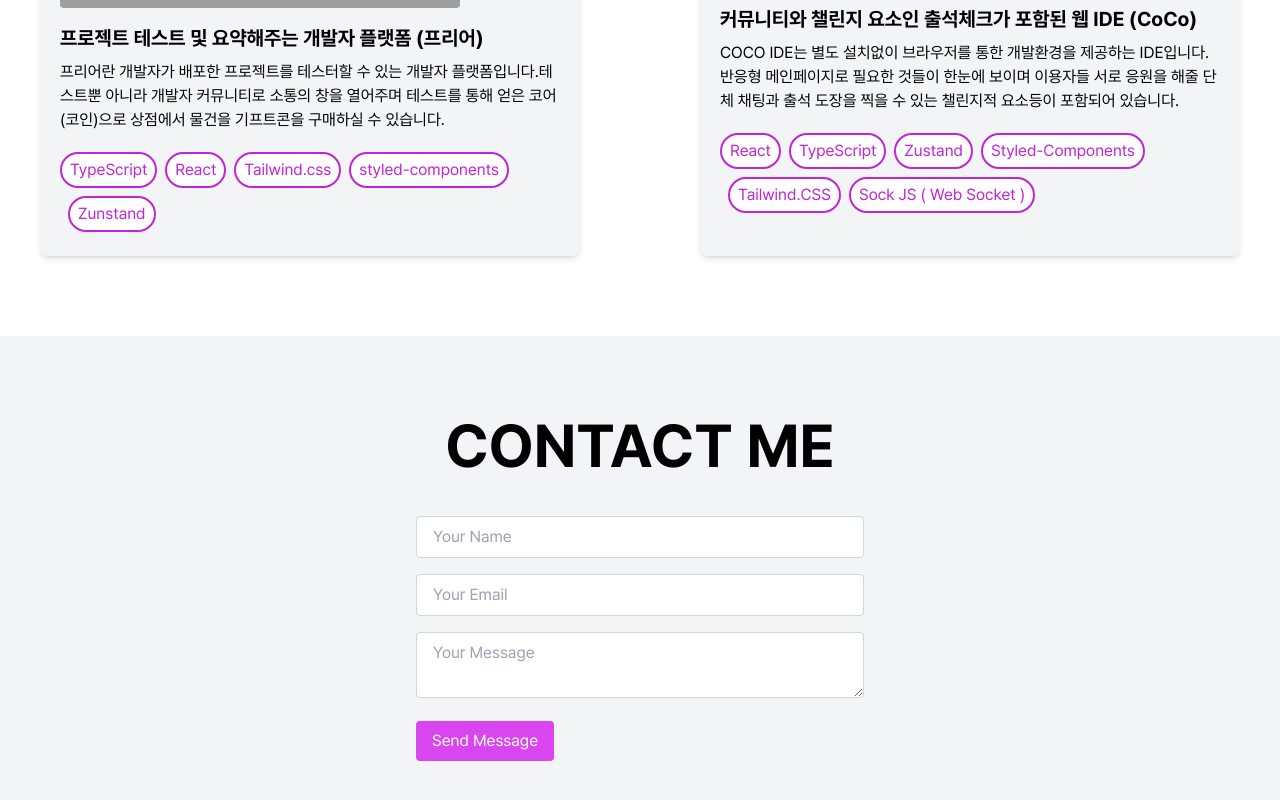
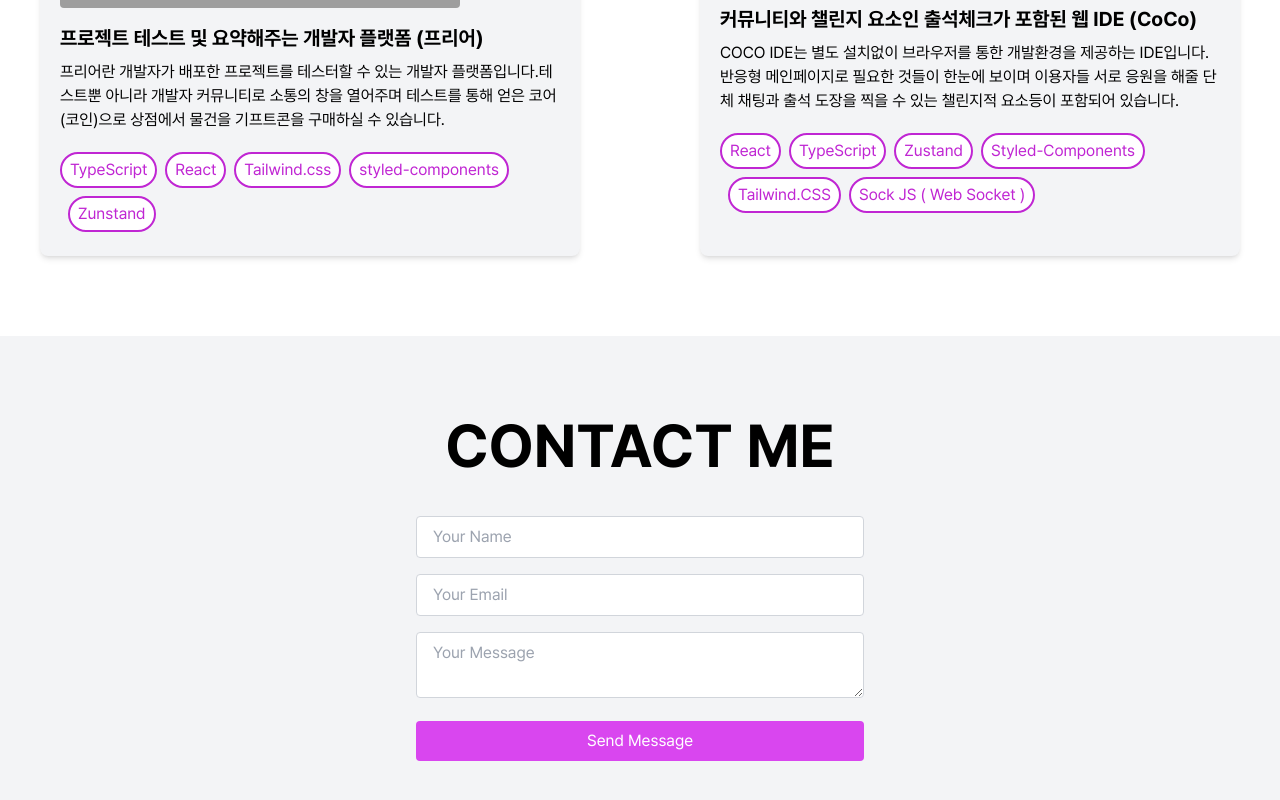
Before and after one commit to inji0212/PortFolio-Site, a Next.js app: page / in a window 1280 px wide. Shown: the part 3006-3806 px from the top of the page. Built offline with nearby package versions, Linux system fonts and the light colour scheme; grey boxes are pictures that could not be loaded.

Commit message:
feat : 메일 전송 email.js .env 확인

```diff
--- a/package.json
+++ b/package.json
@@ -9,6 +9,7 @@
     "lint": "next lint"
   },
   "dependencies": {
+    "@emailjs/browser": "^4.4.1",
     "framer-motion": "^11.5.4",
     "icons": "^1.0.0",
     "lucide-react": "^0.439.0",
@@ -20,6 +21,7 @@
     "react": "^18.3.1",
     "react-dom": "^18",
     "react-icons": "^5.3.0",
+    "react-toastify": "^10.0.5",
     "react-typed": "^2.0.12",
     "tailwind-merge": "^2.5.2"
   },
--- a/src/components/section/contact/index.tsx
+++ b/src/components/section/contact/index.tsx
@@ -1,56 +1,94 @@
-// components/sections/Contact.tsx
 "use client";
-import React, { useState } from "react";
+import React, { useRef, useState } from "react";
+import emailjs from "@emailjs/browser";
+import { toast, ToastContainer } from "react-toastify";
+import "react-toastify/dist/ReactToastify.css"; // Toastify 스타일 추가
 
 const Contact: React.FC = () => {
+  const formRef = useRef<HTMLFormElement>(null);
   const [formData, setFormData] = useState({
     name: "",
     email: "",
     message: "",
   });
 
+  const handleChange = (
+    e: React.ChangeEvent<HTMLInputElement | HTMLTextAreaElement>
+  ) => {
+    setFormData({ ...formData, [e.target.name]: e.target.value });
+  };
+
   const handleSubmit = (e: React.FormEvent) => {
     e.preventDefault();
-    window.location.href = `mailto:in22ji@gmail.com?subject=Contact from ${formData.name}&body=${formData.message}`;
+    if (!formRef.current) return;
+
+    emailjs
+      .sendForm(
+        process.env.NEXT_PUBLIC_MAIL_SERVICE_ID as string,
+        process.env.NEXT_PUBLIC_MAIL_TEMPLATE_ID as string,
+        formRef.current,
+        process.env.NEXT_PUBLIC_MAIL_USER_ID as string
+      )
+      .then(() => {
+        toast.success("메일 전송에 성공하였습니다.", {
+          position: "top-center", // 문자열로 직접 위치 지정
+
+          hideProgressBar: true,
+          className: "toast-message",
+        });
+        setFormData({ name: "", email: "", message: "" }); // 폼 초기화
+      })
+      .catch(() => {
+        toast.error("메일 전송에 실패하였습니다.", {
+          position: "top-center", // 문자열로 직접 위치 지정
+          hideProgressBar: true,
+          className: "toast-message",
+        });
+      });
   };
 
   return (
-    <section id="contact" className="py-20 bg-gray-100 dark:bg-gray-800">
+    <section
+      id="contact"
+      className="py-20 flex flex-col items-center min-h-screen bg-gray-100 dark:bg-gray-800"
+    >
       <h2 className="text-6xl font-bold mb-10 text-center">CONTACT ME</h2>
-
-      <form className="max-w-md mx-auto" onSubmit={handleSubmit}>
+      <form ref={formRef} className="max-w-md w-full" onSubmit={handleSubmit}>
         <input
           type="text"
+          name="name"
           placeholder="Your Name"
-          className="w-full mb-4 px-4 py-2 rounded border border-gray-300 focus:ring focus:ring-fuchsia-600 focus:border-none"
+          className="w-full mb-4 px-4 py-2 rounded border border-gray-300 focus:ring focus:ring-fuchsia-600"
           value={formData.name}
-          onChange={(e) => setFormData({ ...formData, name: e.target.value })}
+          onChange={handleChange}
           required
         />
         <input
           type="email"
+          name="email"
           placeholder="Your Email"
-          className="w-full mb-4 px-4 py-2 rounded border border-gray-300"
+          className="w-full mb-4 px-4 py-2 rounded border border-gray-300 focus:ring focus:ring-fuchsia-600"
           value={formData.email}
-          onChange={(e) => setFormData({ ...formData, email: e.target.value })}
+          onChange={handleChange}
           required
         />
         <textarea
+          name="message"
           placeholder="Your Message"
-          className="w-full mb-4 px-4 py-2 rounded border border-gray-300"
+          className="w-full mb-4 px-4 py-2 rounded border border-gray-300 focus:ring focus:ring-fuchsia-600"
           value={formData.message}
-          onChange={(e) =>
-            setFormData({ ...formData, message: e.target.value })
-          }
+          onChange={handleChange}
           required
         ></textarea>
         <button
           type="submit"
-          className="bg-fuchsia-500 text-white px-4 py-2 rounded hover:bg-fuchsia-700 transition"
+          className="w-full bg-fuchsia-500 text-white px-4 py-2 rounded hover:bg-fuchsia-700 transition"
         >
           Send Message
         </button>
       </form>
+      {/* ToastContainer 추가 */}
+      <ToastContainer />
     </section>
   );
 };
```
Also changed, not shown: 2 other files (tests, documents, lock files or other folders).
